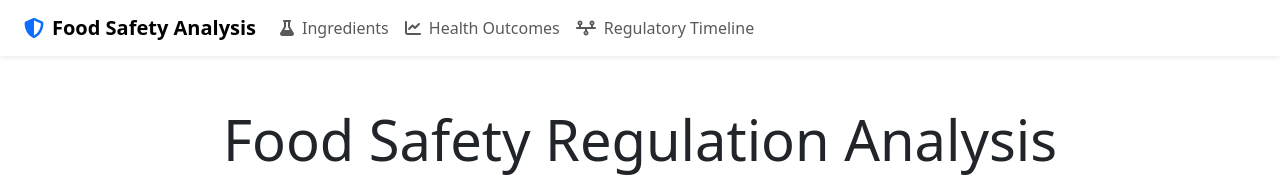
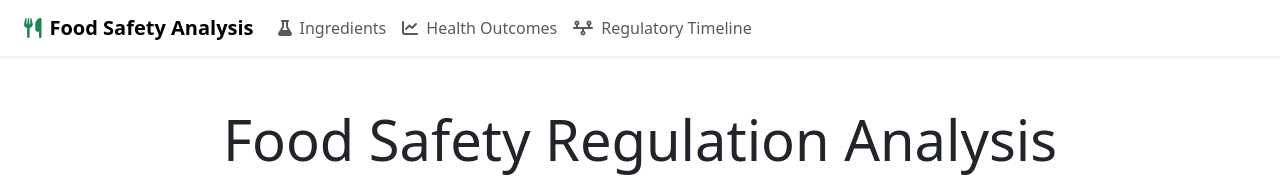
Before and after one commit to gsinghjay/is219-data-visualization, a React (Vite) app: page / in a window 1280 px wide. Shown: the top 177 px of the page. Built offline with nearby package versions, Linux system fonts and the light colour scheme.

Commit message:
feat: update navbar brand icon to utensils

```diff
--- a/src/components/Navigation.jsx
+++ b/src/components/Navigation.jsx
@@ -1,6 +1,6 @@
 import { NavLink } from 'react-router-dom';
 import { FontAwesomeIcon } from '@fortawesome/react-fontawesome';
-import { faFlask, faChartLine, faTimeline, faShieldHalved } from '@fortawesome/free-solid-svg-icons';
+import { faFlask, faChartLine, faTimeline, faUtensils } from '@fortawesome/free-solid-svg-icons';
 
 /**
  * Navigation component providing links to different sections of the application
@@ -11,7 +11,7 @@ const Navigation = () => {
     <nav className="navbar navbar-expand-lg navbar-light bg-white shadow-sm">
       <div className="container-fluid px-4">
         <NavLink to="/" className="navbar-brand fw-bold">
-          <FontAwesomeIcon icon={faShieldHalved} className="me-2 text-primary" />
+          <FontAwesomeIcon icon={faUtensils} className="me-2 text-success" />
           Food Safety Analysis
         </NavLink>
         <button
```
